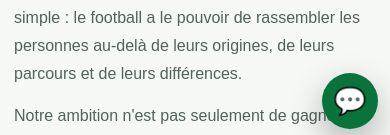
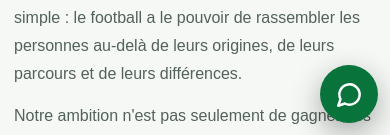
Before and after one commit to Prometude/damba-sv-freiburg-site-multilingue, a Next.js app: page /club in a window 390 px wide. Shown: the part 703-838 px from the top of the page. Built offline with nearby package versions, Linux system fonts and the light colour scheme.

Commit message:
Correction de l’icône mobile du chatbot

```diff
--- a/app/globals.css
+++ b/app/globals.css
@@ -1767,3 +1767,67 @@ textarea { resize: vertical; }
 .identity-discover-link:focus-visible {
   color: #a61f1f !important;
 }
+
+/* Correction finale — visibilité du chatbot sur téléphone */
+.damba-chatbot {
+  position: fixed !important;
+  right: max(14px, env(safe-area-inset-right)) !important;
+  bottom: max(18px, env(safe-area-inset-bottom)) !important;
+  z-index: 99999 !important;
+  display: block !important;
+  visibility: visible !important;
+  opacity: 1 !important;
+  pointer-events: auto !important;
+}
+
+.damba-chatbot-launcher {
+  position: relative !important;
+  display: grid !important;
+  place-items: center !important;
+  width: 58px !important;
+  height: 58px !important;
+  min-width: 58px !important;
+  min-height: 58px !important;
+  border: 0 !important;
+  border-radius: 50% !important;
+  background: #08733b !important;
+  color: #ffffff !important;
+  visibility: visible !important;
+  opacity: 1 !important;
+  pointer-events: auto !important;
+  font-size: 1.55rem !important;
+  line-height: 1 !important;
+  box-shadow: 0 10px 30px rgba(0, 0, 0, 0.32) !important;
+}
+
+@media (max-width: 600px) {
+  .damba-chatbot {
+    right: max(12px, env(safe-area-inset-right)) !important;
+    bottom: calc(18px + env(safe-area-inset-bottom)) !important;
+  }
+
+  .damba-chatbot-launcher {
+    display: grid !important;
+    width: 58px !important;
+    height: 58px !important;
+  }
+
+  .damba-chatbot-window {
+    position: fixed !important;
+    right: 12px !important;
+    bottom: calc(88px + env(safe-area-inset-bottom)) !important;
+    width: calc(100vw - 24px) !important;
+    max-height: calc(100dvh - 115px) !important;
+  }
+}
+
+/* Icône SVG du chatbot */
+.damba-chatbot-launcher svg {
+  display: block !important;
+  width: 27px !important;
+  height: 27px !important;
+  color: #ffffff !important;
+  stroke: currentColor !important;
+  visibility: visible !important;
+  opacity: 1 !important;
+}
--- a/components/DambaChatbot.tsx
+++ b/components/DambaChatbot.tsx
@@ -7,6 +7,8 @@ import {
   useRef,
   useState,
 } from "react";
+
+import { MessageCircle, X } from "lucide-react";
 
 type Language = "fr" | "en" | "de";
 type Step = "chat" | "contact";
@@ -536,7 +538,15 @@ export default function DambaChatbot() {
         onClick={() => setOpen((current) => !current)}
         aria-label={open ? t.close : t.open}
       >
-        {open ? "×" : "💬"}
+        {open ? (
+          <X size={27} strokeWidth={2.2} aria-hidden="true" />
+        ) : (
+          <MessageCircle
+            size={27}
+            strokeWidth={2.2}
+            aria-hidden="true"
+          />
+        )}
       </button>
     </div>
   );
```
